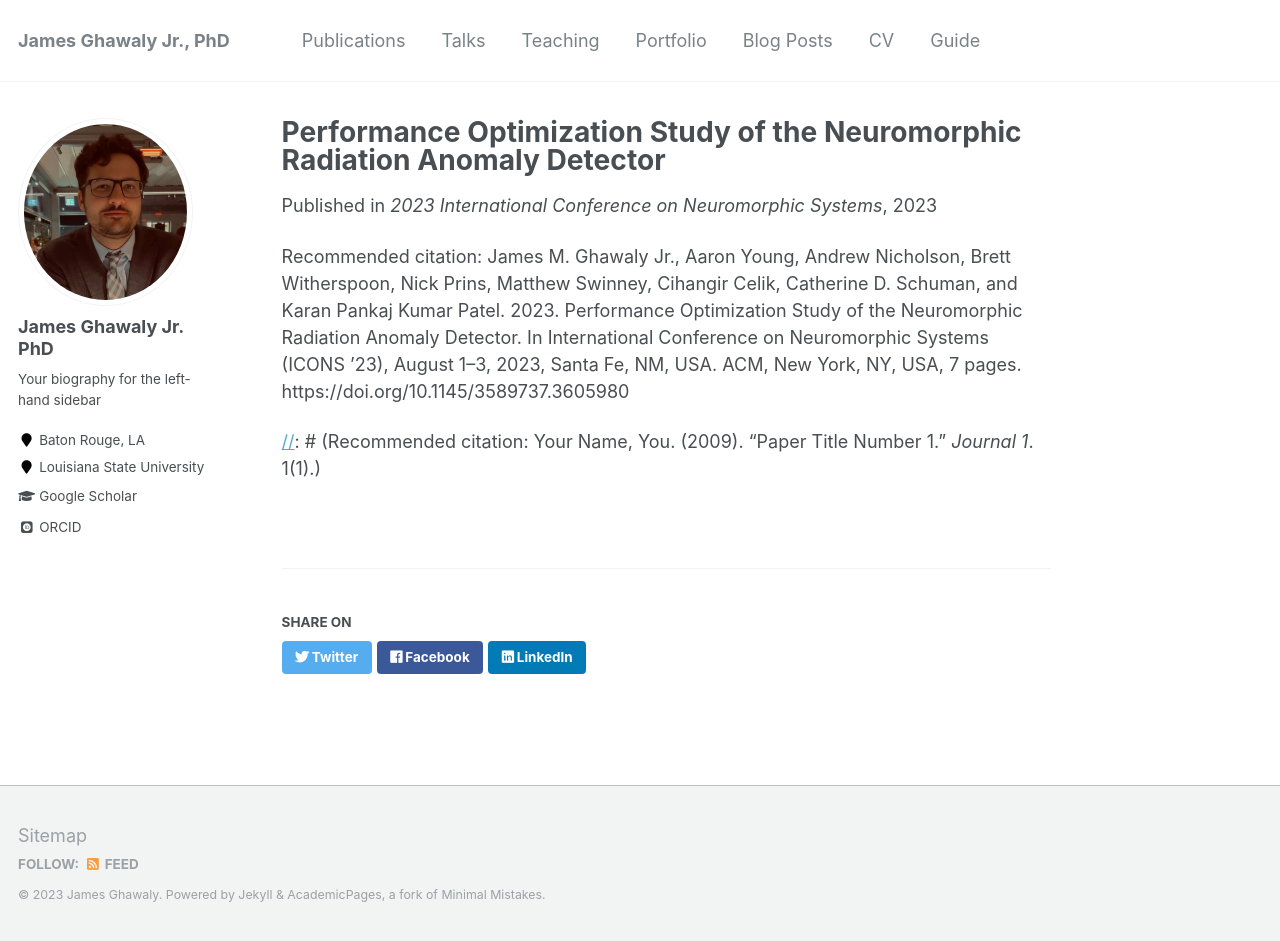
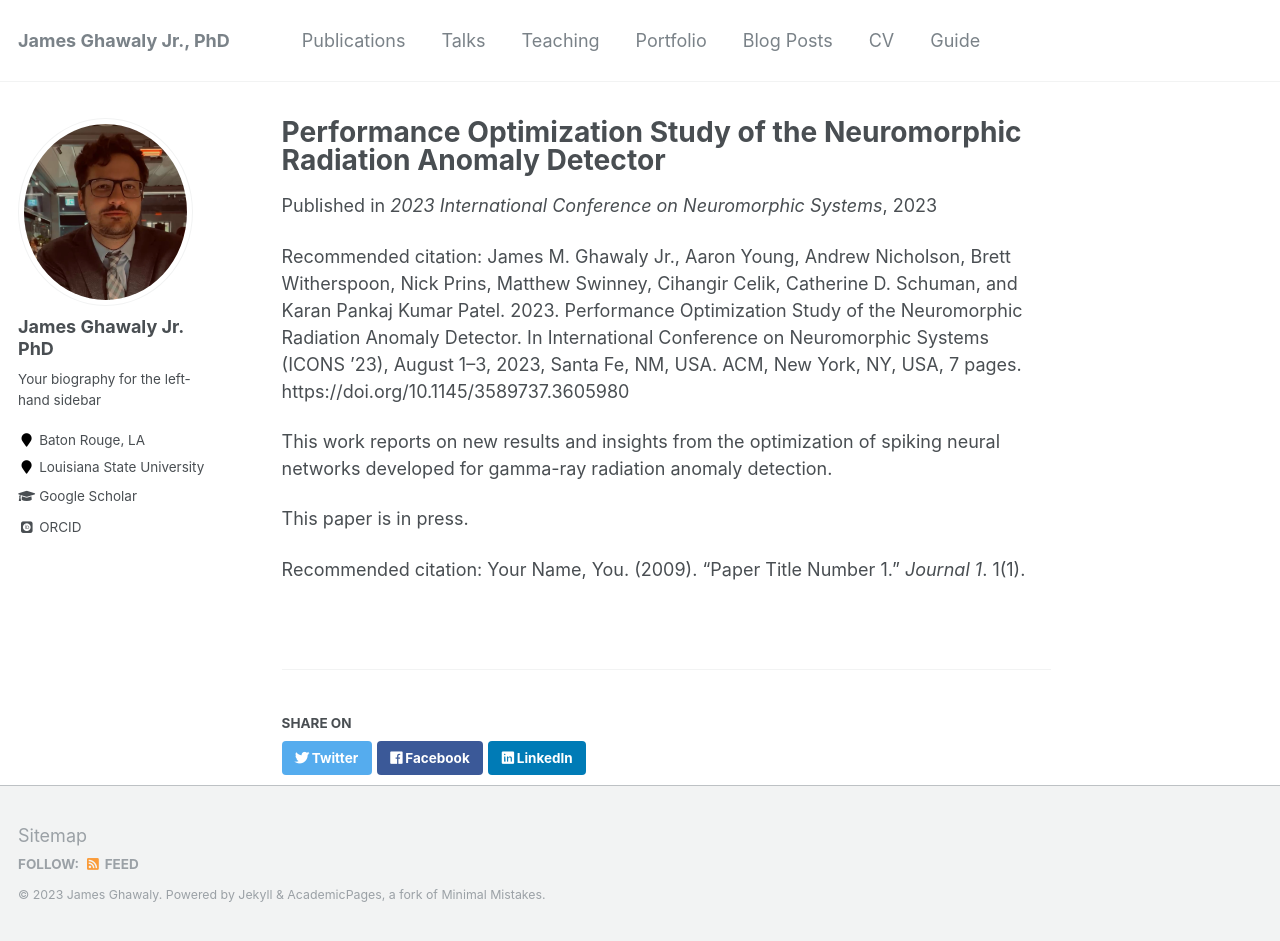
Before and after one commit to jghawaly/jghawaly.github.io, a Jekyll site: the page built from _publications/2009-10-01-paper-title-number-1.md, in a window 1280 px wide and 941 px high. Built offline with Jekyll 4.4.1, drawn with Linux system fonts in a browser that asks for light colours; some web fonts are replaced; part of the change alters nothing that is shown.

Commit message:
Updated template

```diff
--- a/_publications/2009-10-01-paper-title-number-1.md
+++ b/_publications/2009-10-01-paper-title-number-1.md
@@ -9,13 +9,13 @@ venue: '2023 International Conference on Neuromorphic Systems'
 citation: 'James M. Ghawaly Jr., Aaron Young, Andrew Nicholson, Brett Witherspoon, Nick Prins, Matthew Swinney, Cihangir Celik, Catherine D. Schuman, and Karan Pankaj Kumar Patel. 2023. Performance Optimization Study of the Neuromorphic Radiation Anomaly Detector. In International Conference on Neuromorphic Systems (ICONS ’23), August 1–3, 2023, Santa Fe, NM, USA. ACM, New York, NY, USA, 7 pages. https://doi.org/10.1145/3589737.3605980'
 ---
 
-[//]: # (This work reports on new results and insights from the optimization of spiking neural networks developed for gamma-ray radiation anomaly detection.)
+This work reports on new results and insights from the optimization of spiking neural networks developed for gamma-ray radiation anomaly detection.
 
-[//]: # ()
-[//]: # ()
-[//]: # (This paper is in press.)
 
-[//]: # (#[Download paper here]&#40;http://academicpages.github.io/files/paper1.pdf&#41;)
 
-[//]: # ()
-[//]: # (Recommended citation: Your Name, You. &#40;2009&#41;. "Paper Title Number 1." <i>Journal 1</i>. 1&#40;1&#41;.)
+This paper is in press.
+
+[//]: # ([Download paper here]&#40;http://academicpages.github.io/files/paper1.pdf&#41;)
+
+
+Recommended citation: Your Name, You. (2009). "Paper Title Number 1." <i>Journal 1</i>. 1(1).
```
